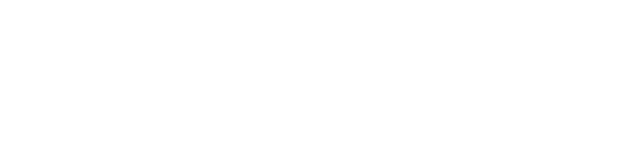
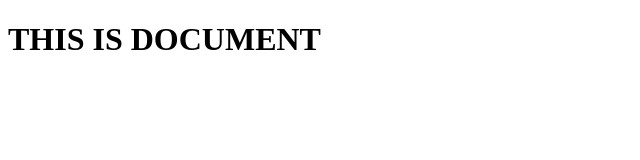
Before and after one commit to mlauro-creator/HTML, a plain HTML site: page index.html in a window 1280 px wide. Shown: the whole page, without its empty margins (0-640 px from the left). Drawn offline with Linux system fonts and the light colour scheme.

Commit message:
Update index.html

```diff
--- a/index.html
+++ b/index.html
@@ -6,6 +6,7 @@
     <title>Document</title>
 </head>
 <body>
+    <H1> THIS IS DOCUMENT </H1>
+</body>
 
-</body>
 </html>
```
